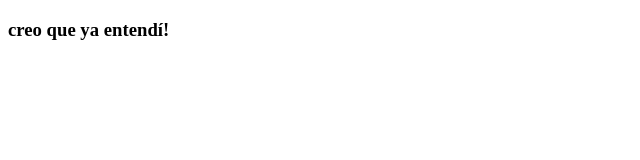
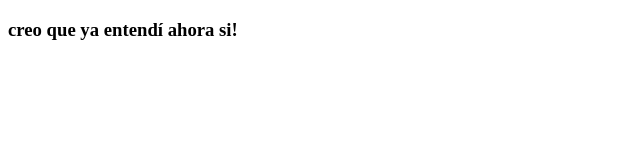
Before and after one commit to FelipeB12/proyectoDemoCursoPrework, a plain HTML site: page index.html in a window 1280 px wide. Shown: the full height of the page, 0-640 px from the left. Drawn offline with Linux system fonts and the light colour scheme.

Commit message:
ahora si

```diff
--- a/index.html
+++ b/index.html
@@ -7,6 +7,6 @@
     <title>Document</title>
 </head>
 <body>
-    <h3> creo que ya entendí!</h3>
+    <h3> creo que ya entendí ahora si!</h3>
 </body>
 </html>
```
